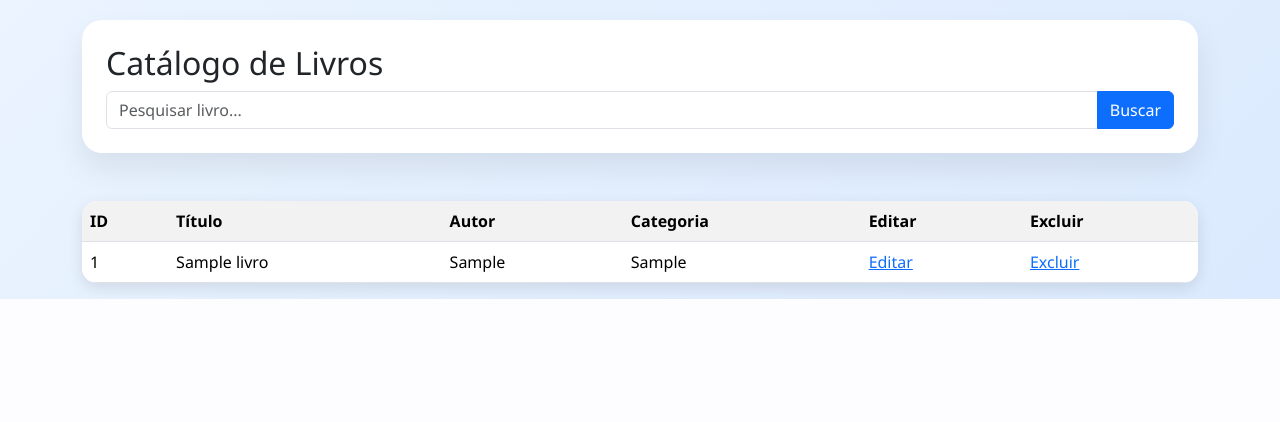
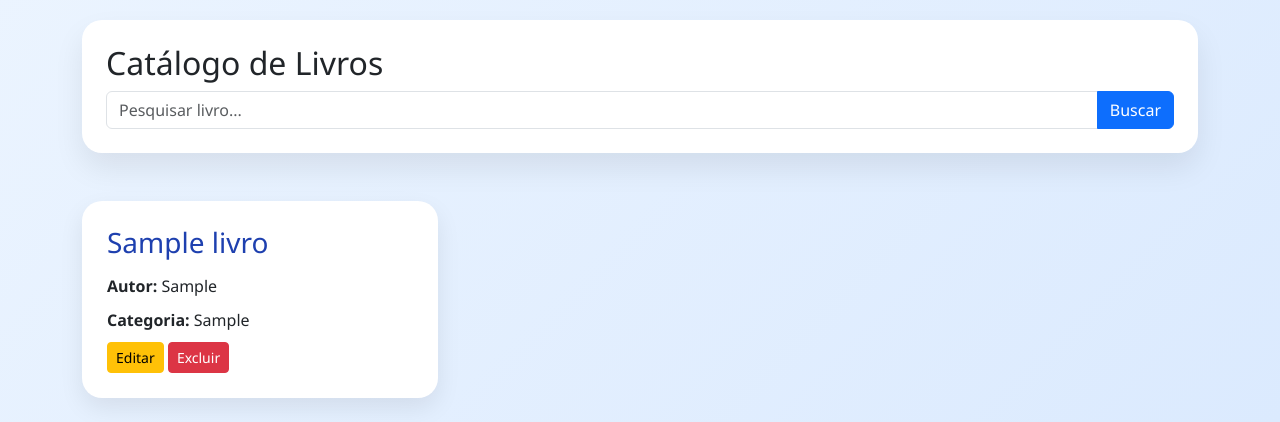
Before and after one commit to PaivaaLuiz/biblioteca-mvc, a Flask app: page /livros in a window 1280 px wide. Shown: the part 540-962 px from the top of the page. Before the commit the page ends 839 px from the top, so only its background shows below. Run offline with Flask 3, Linux system fonts and the light colour scheme; the visitor is signed in with stand-in values (Sample User, id 1); tables that the repository leaves empty hold one stand-in row (values such as "Sample post").

Commit message:
Alterando exibição dos livros de tabela, para cards

```diff
--- a/static/css/style.css
+++ b/static/css/style.css
@@ -295,3 +295,40 @@ html{
 
     transform: scale(1.05);
 }
+
+.book-card{
+
+    background:white;
+
+    padding:25px;
+
+    border-radius:20px;
+
+    height:100%;
+
+    box-shadow:
+        0 10px 25px rgba(0,0,0,0.08);
+
+    transition:0.3s;
+}
+
+.book-card:hover{
+
+    transform:
+        translateY(-10px);
+
+    box-shadow:
+        0 20px 35px rgba(0,0,0,0.15);
+}
+
+.book-card h3{
+
+    color:#1E40AF;
+
+    margin-bottom:15px;
+}
+
+.book-card p{
+
+    margin-bottom:10px;
+}
--- a/templates/livros.html
+++ b/templates/livros.html
@@ -45,47 +45,53 @@ Livros
 
 <br>
 
-<table class="table table-striped table-hover">
+<div class="row">
 
-    <tr>
-        <th>ID</th>
-        <th>Título</th>
-        <th>Autor</th>
-        <th>Categoria</th>
+    {% for livro in livros %}
+
+    <div class="col-md-4 mb-4">
+
+        <div class="book-card">
+
+            <h3>
+                 {{ livro.titulo }}
+            </h3>
+
+            <p>
+                <strong>Autor:</strong>
+                {{ livro.autor }}
+            </p>
+
+            <p>
+                <strong>Categoria:</strong>
+                {{ livro.categoria }}
+            </p>
 
             {% if session.get('admin') %}
-            <th>Editar</th>
-            <th>Excluir</th>
-        {% endif %}
-    </tr>
 
-    {% for livro in livros %}
-    <tr>
-
-        <td>{{ livro.id }}</td>
-        <td>{{ livro.titulo }}</td>
-        <td>{{ livro.autor }}</td>
-        <td>{{ livro.categoria }}</td>
-
-        {% if session.get('admin') %}
-        <td>
-            <a href="/editar-livro/{{ livro.id }}">
+                <a
+                    href="/editar-livro/{{ livro.id }}"
+                    class="btn btn-warning btn-sm"
+                >
                     Editar
                 </a>
-        </td>
 
-        <td>
                 <a
                     href="/excluir-livro/{{ livro.id }}"
-             onclick="return confirm('Deseja realmente excluir este livro?')">
+                    class="btn btn-danger btn-sm"
+                    onclick="return confirm('Deseja excluir este livro?')"
+                >
                     Excluir
                 </a>
-        </td>
+
             {% endif %}
 
-    </tr>
+        </div>
+
+    </div>
+
     {% endfor %}
 
-</table>
+</div>
 
 {% endblock %}
```
Lines whose indentation alone changed are shown as unchanged.
